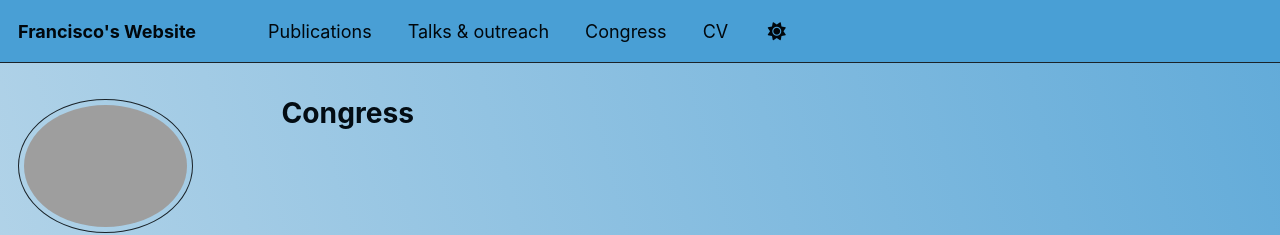
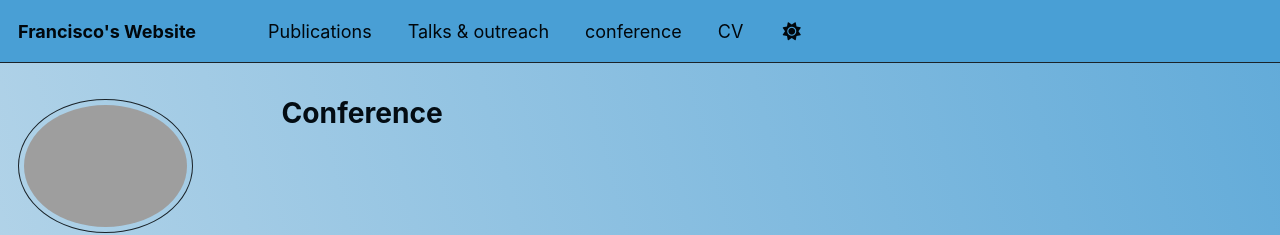
Before and after one commit to franciscoacostacifuentes/franciscoacostacifuentes.github.io, a Jekyll site: the page built from _pages/conference.html, in a window 1280 px wide. Shown: the top 235 px of the page. Built offline with Jekyll 4.4.1, drawn with Linux system fonts in a browser that asks for light colours; some web fonts are replaced.

Commit message:
Congreso 2.0

```diff
--- a/_config.yml
+++ b/_config.yml
@@ -87,7 +87,7 @@ publication_category:
   poster:
     title: 'Conference poster'
 
-congress_category:
+conference_category:
   poster:
     title: 'Poster'
   presentations:
@@ -237,7 +237,7 @@ collections:
   talks:
     output: true
     permalink: /:collection/:path/
-  congress:
+  conference:
     output: true
     permalink: /:collection/:path/
 
@@ -265,7 +265,7 @@ defaults:
   # _teaching
   - scope:
       path: ""
-      type: congress
+      type: conference
     values:
       layout: single
       author_profile: true
--- a/_data/navigation.yml
+++ b/_data/navigation.yml
@@ -13,8 +13,8 @@ main:
   - title: "Talks & outreach"
     url: /talks/
 
-  - title: "Congress"
-    url: /congress/
+  - title: "conference"
+    url: /conference/
 
   # - title: "Portfolio"
   #  url: /portfolio/
--- a/_pages/congress.html
+++ b/_pages/conference.html
@@ -1,18 +1,18 @@
 ---
 layout: archive
-title: "Congress"
-permalink: /congress/
+title: "Conference"
+permalink: /conference/
 author_profile: true
 ---
 
 
 {% include base_path %}
 
-<!-- New style rendering if congress categories are defined -->
-{% if site.congress_category %}
-  {% for category in site.congress_category  %}
+<!-- New style rendering if conference categories are defined -->
+{% if site.conference_category %}
+  {% for category in site.conference_category  %}
     {% assign title_shown = false %}
-    {% for post in site.congress reversed %}
+    {% for post in site.conference reversed %}
       {% if post.category != category[0] %}
         {% continue %}
       {% endif %}
@@ -24,7 +24,7 @@ author_profile: true
     {% endfor %}
   {% endfor %}
 {% else %}
-  {% for post in site.congress reversed %}
+  {% for post in site.conference reversed %}
     {% include archive-single.html %}
   {% endfor %}
 {% endif %}
```
Also changed, not shown: _pages/cv.md (+1 -1 lines), 2 other files.
